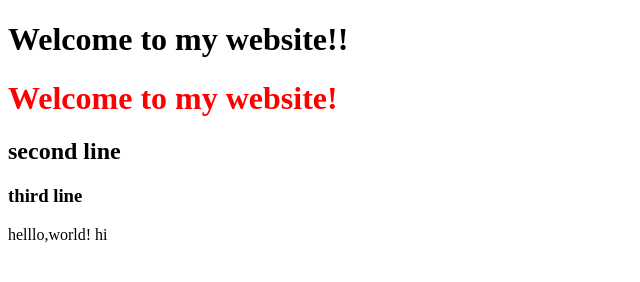
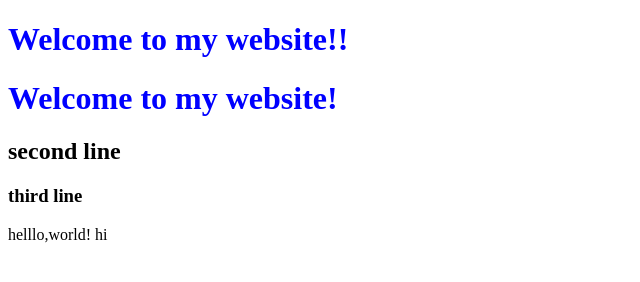
Before and after one commit to abhijit1024/Web, a plain HTML site: page hello.html in a window 1280 px wide. Shown: the whole page, without its empty margins (0-640 px from the left). Drawn offline with Linux system fonts and the light colour scheme.

Commit message:
move style properties

```diff
--- a/hello.html
+++ b/hello.html
@@ -2,10 +2,15 @@
 <html lang="en">
     <head>
         <title>hello!</title>
+        <style>
+            h1{
+                color:blue;
+            }
+        </style>
     </head>
     <body>
         <h1>Welcome to my website!!</h1>
-        <h1 style =" color:red">Welcome to my website!</h1>
+        <h1 >Welcome to my website!</h1>
         <h2>second line</h2>
         <h3>third line</h3>
         helllo,world!
```
